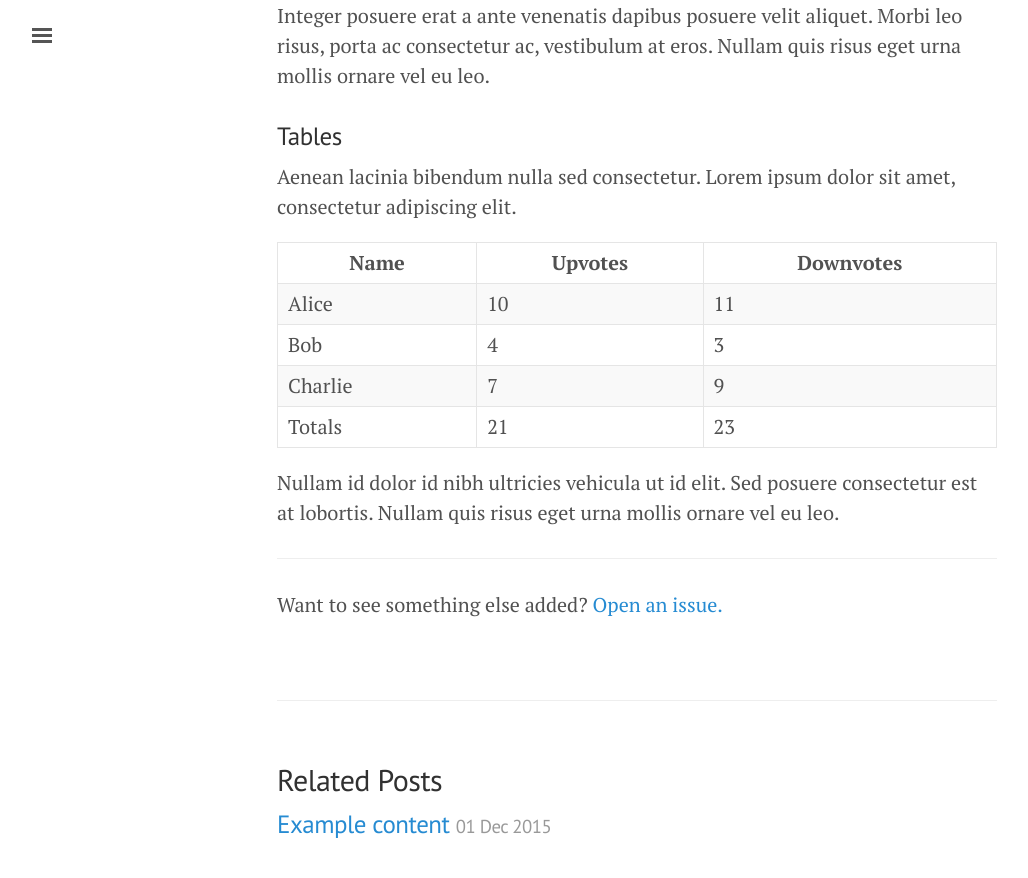
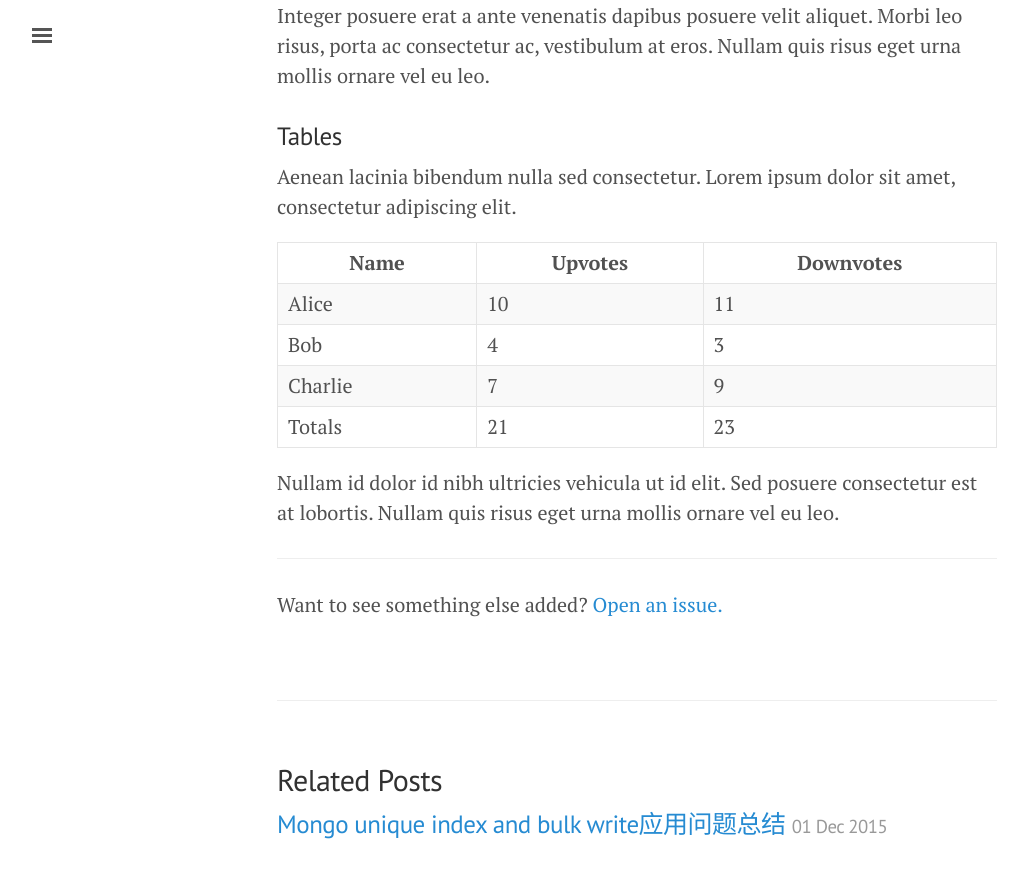
Before and after one commit to keita1314/keita1314.github.io, a Jekyll site: the page built from _posts/2014-01-01-example-content.md, in a window 1280 px wide and 900 px high, scrolled down 2721 px. Shown: the top 878 px of the window, without its empty margins (3-1031 px from the left). Built offline with Jekyll 4.4.1, drawn with Linux system fonts in a browser that asks for light colours.

Commit message:
update content

```diff
--- a/_posts/2015-12-01-mongo-unique-index-bulk-write.md
+++ b/_posts/2015-12-01-mongo-unique-index-bulk-write.md
@@ -1,6 +1,6 @@
 ---
 layout: post
-title: Example content
+title: Mongo unique index and bulk write应用问题总结
 date: 2015-12-01 22:02:56
 ---
 ####背景####
```
